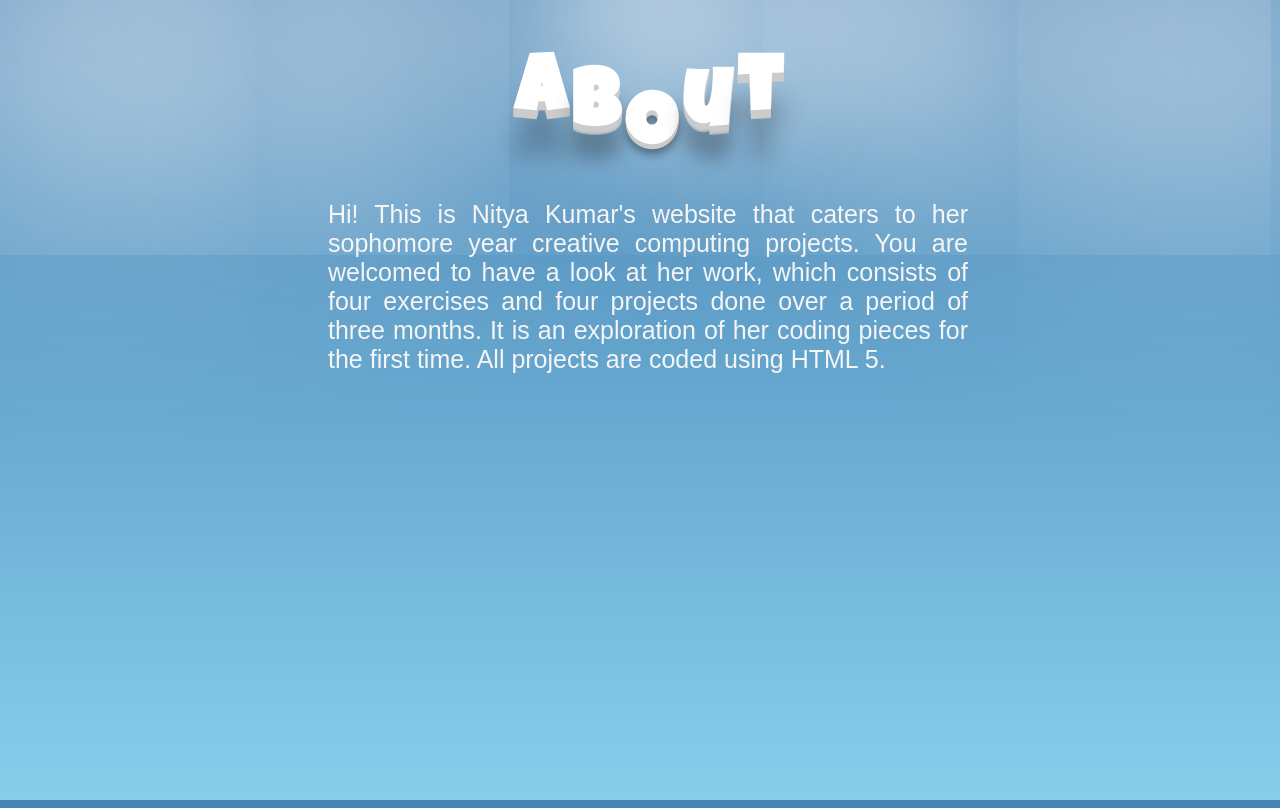
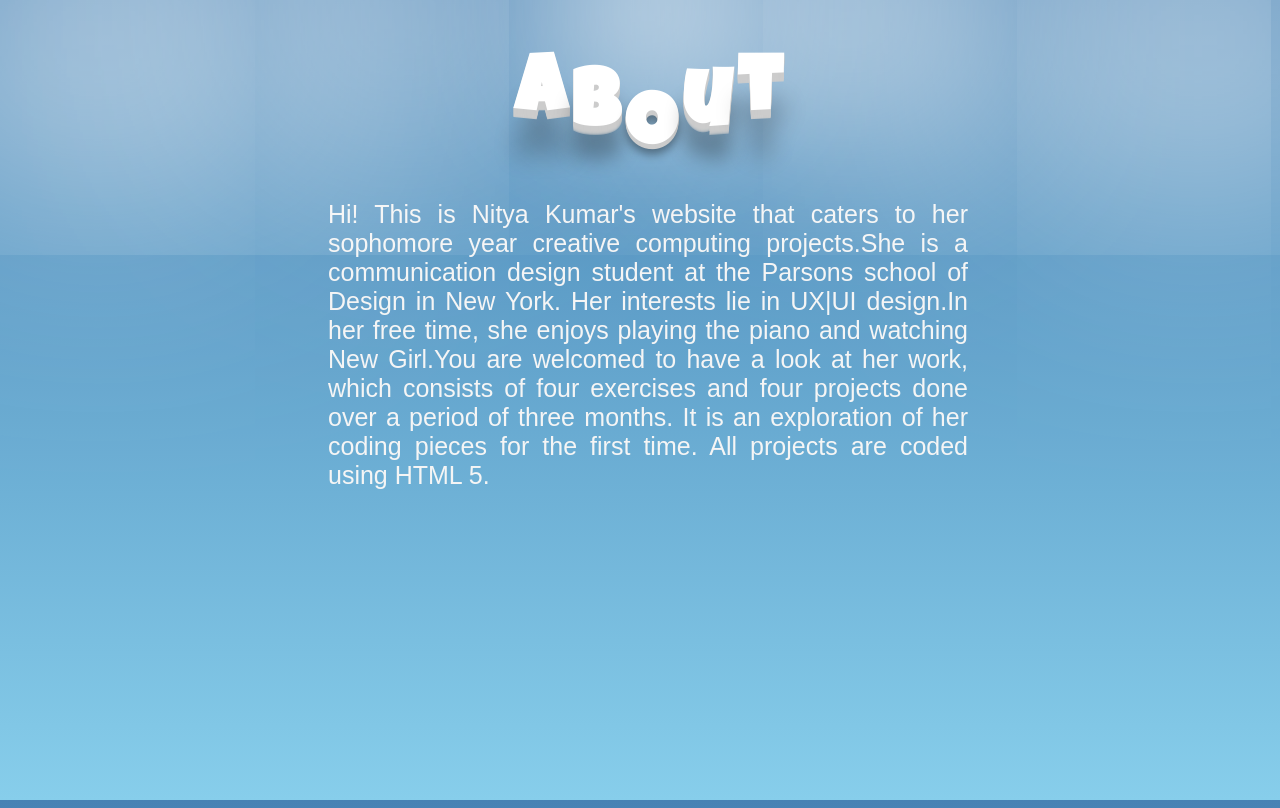
Before and after one commit to Nitya32/creative_computation, a plain HTML site: page project/project0/about.html in a window 1280 px wide. Drawn offline with Linux system fonts and the light colour scheme.

Commit message:
updated about
updated about

```diff
--- a/project/project0/about.html
+++ b/project/project0/about.html
@@ -16,7 +16,7 @@
 </h1>
 
  <div class="about_text">
-      Hi! This is Nitya Kumar's website that caters to her sophomore year creative computing projects. You are welcomed to have a look at her work, which consists of four exercises and four projects done over a period of three months. It is an exploration of her coding pieces for the first time. All projects are coded using HTML 5.
+      Hi! This is Nitya Kumar's website that caters to her sophomore year creative computing projects.She is a communication design student at the Parsons school of Design in New York. Her interests lie in UX|UI design.In her free time, she enjoys playing the piano and watching New Girl.You are welcomed to have a look at her work, which consists of four exercises and four projects done over a period of three months. It is an exploration of her coding pieces for the first time. All projects are coded using HTML 5.
       </div>
 
 
```
